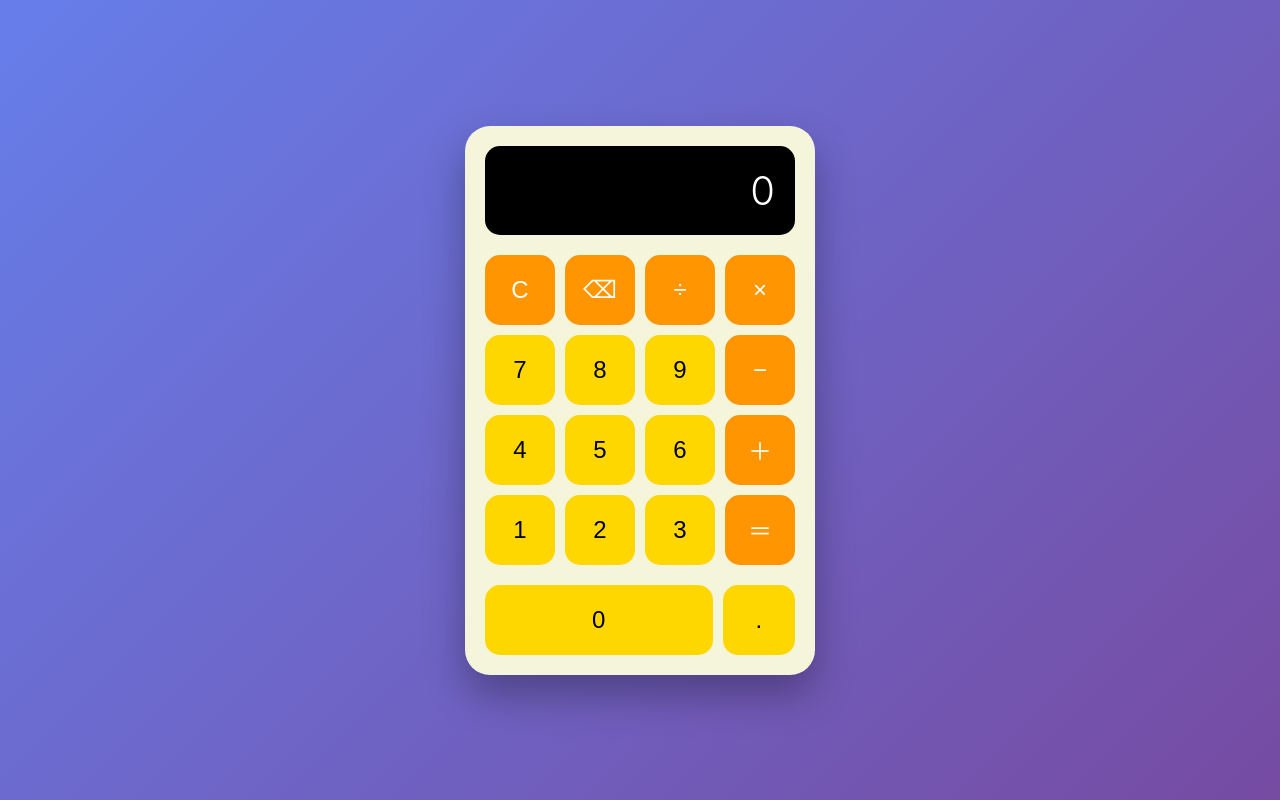
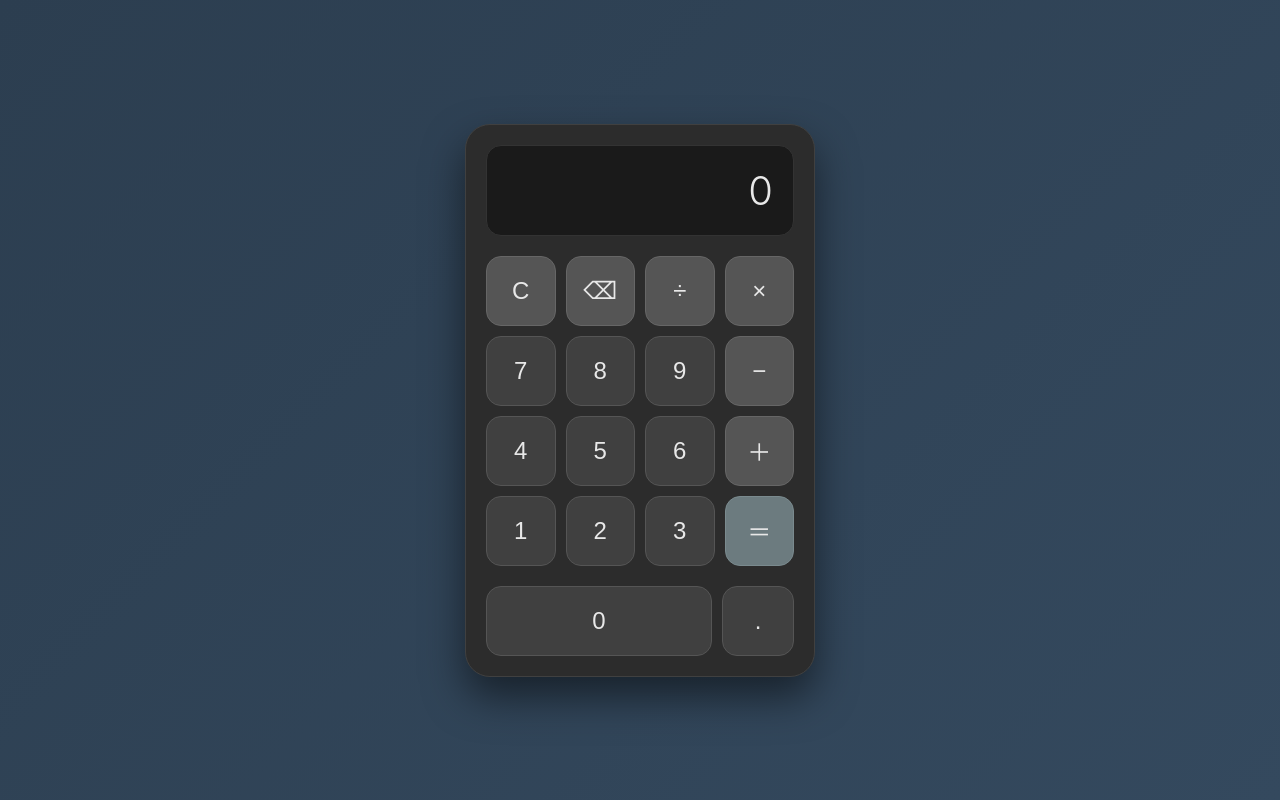
Before and after one commit to reykjavik1618-glitch/ayakofirstrepo, a plain HTML site: page src/keisanki/index.html in a window 1280 px wide. Drawn offline with Linux system fonts and the light colour scheme.

Commit message:
計算機の修正.md

```diff
--- a/src/keisanki/style.css
+++ b/src/keisanki/style.css
@@ -6,7 +6,7 @@
 
 body {
     font-family: -apple-system, BlinkMacSystemFont, 'Segoe UI', Roboto, sans-serif;
-    background: linear-gradient(135deg, #667eea 0%, #764ba2 100%);
+    background: linear-gradient(135deg, #2c3e50 0%, #34495e 100%);
     min-height: 100vh;
     display: flex;
     justify-content: center;
@@ -15,17 +15,18 @@ body {
 }
 
 .calculator {
-    background: #f5f5dc; /* クリーム色 */
+    background: #2c2c2c; /* ダークグレー */
     border-radius: 25px;
     padding: 20px;
-    box-shadow: 0 20px 40px rgba(0, 0, 0, 0.3);
+    box-shadow: 0 20px 40px rgba(0, 0, 0, 0.5);
     max-width: 350px;
     width: 100%;
+    border: 1px solid #404040;
 }
 
 .display {
-    background: #000;
-    color: #fff;
+    background: #1a1a1a;
+    color: #e8e8e8;
     font-size: 2.5rem;
     font-weight: 300;
     text-align: right;
@@ -38,6 +39,7 @@ body {
     justify-content: flex-end;
     overflow: hidden;
     word-wrap: break-word;
+    border: 1px solid #333;
 }
 
 #result {
@@ -78,27 +80,34 @@ body {
 }
 
 .btn.number {
-    background: #ffd700; /* 黄色 */
-    color: #000;
+    background: #404040; /* ダークグレー */
+    color: #e8e8e8;
+    border: 1px solid #555;
 }
 
 .btn.number:hover {
-    background: #ffed4e;
+    background: #4a4a4a;
 }
 
 .btn.operator {
-    background: #ff9500; /* オレンジ色 */
-    color: #fff;
+    background: #555555; /* ミディアムグレー */
+    color: #e8e8e8;
+    border: 1px solid #666;
 }
 
 .btn.operator:hover {
-    background: #ffad33;
+    background: #666666;
 }
 
 .btn.equals {
-    background: #ff9500;
-    color: #fff;
+    background: #6c7b7f; /* シックなブルーグレー */
+    color: #e8e8e8;
     grid-row: span 2;
+    border: 1px solid #7a8a8e;
+}
+
+.btn.equals:hover {
+    background: #7a8a8e;
 }
 
 .btn.zero {
```
Also changed, not shown: 1 other file.
